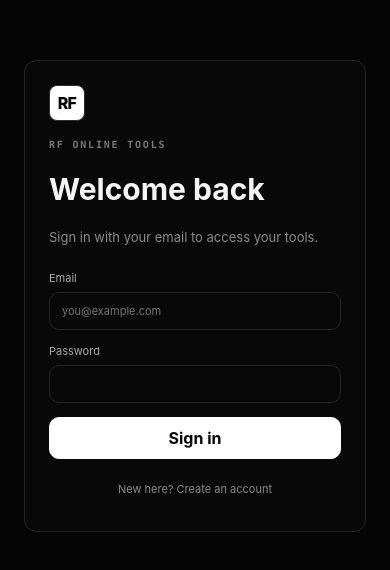
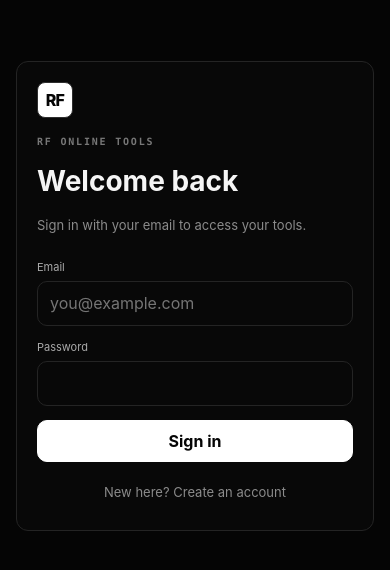
Before and after one commit to rizqunbw/rftool, a React (Vite) app: page / in a window 390 px wide. Shown: the part 126-696 px from the top of the page. Built offline with nearby package versions, Linux system fonts and the light colour scheme.

Commit message:
Fix mobile auth overflow and iOS input zoom

```diff
--- a/src/styles.css
+++ b/src/styles.css
@@ -106,3 +106,16 @@ button,input,select{min-height:36px}
 .bank-details{display:grid;grid-template-columns:repeat(3,1fr);border:1px solid var(--line);border-radius:10px;overflow:hidden}.bank-details div{display:grid;gap:6px;padding:15px;border-right:1px solid var(--line)}.bank-details div:last-child{border-right:0}.bank-details strong{font-size:12px;word-break:break-word}
 .whatsapp-btn{min-height:48px}.waiting-box{display:grid;gap:5px;padding:15px;border:1px solid var(--line);border-radius:10px}.waiting-box strong{font-size:12px}.waiting-box span{font-size:10px;color:#777}
 @media(max-width:680px){.billing-main{padding:50px 0}.feature-strip{grid-template-columns:1fr 1fr}.feature-strip div:nth-child(2){border-right:0}.feature-strip div:nth-child(-n+2){border-bottom:1px solid var(--line)}.bank-details{grid-template-columns:1fr}.bank-details div{border-right:0;border-bottom:1px solid var(--line)}.bank-details div:last-child{border-bottom:0}.invoice-top{display:grid}}
+
+html,body,#root{width:100%;max-width:100%;overflow-x:hidden}
+@media(max-width:600px){
+ .login-shell{display:flex;align-items:center;justify-content:center;width:100%;min-height:100dvh;padding:16px}
+ .login-panel{width:100%;max-width:400px;min-width:0;padding:20px;border-radius:12px;overflow:hidden}
+ .login-panel h1{font-size:28px;line-height:1.05;overflow-wrap:anywhere}
+ .login-panel .sub{font-size:13px;overflow-wrap:anywhere}
+ .login-form{width:100%;min-width:0}
+ .login-form label{width:100%;min-width:0}
+ .login-form input{display:block;width:100%;max-width:100%;min-width:0;font-size:16px;line-height:1.2;padding:12px}
+ .login-form .primary{width:100%;max-width:100%;font-size:16px;white-space:normal}
+ .auth-switch{font-size:13px;line-height:1.4;white-space:normal;padding-inline:4px}
+}
```
